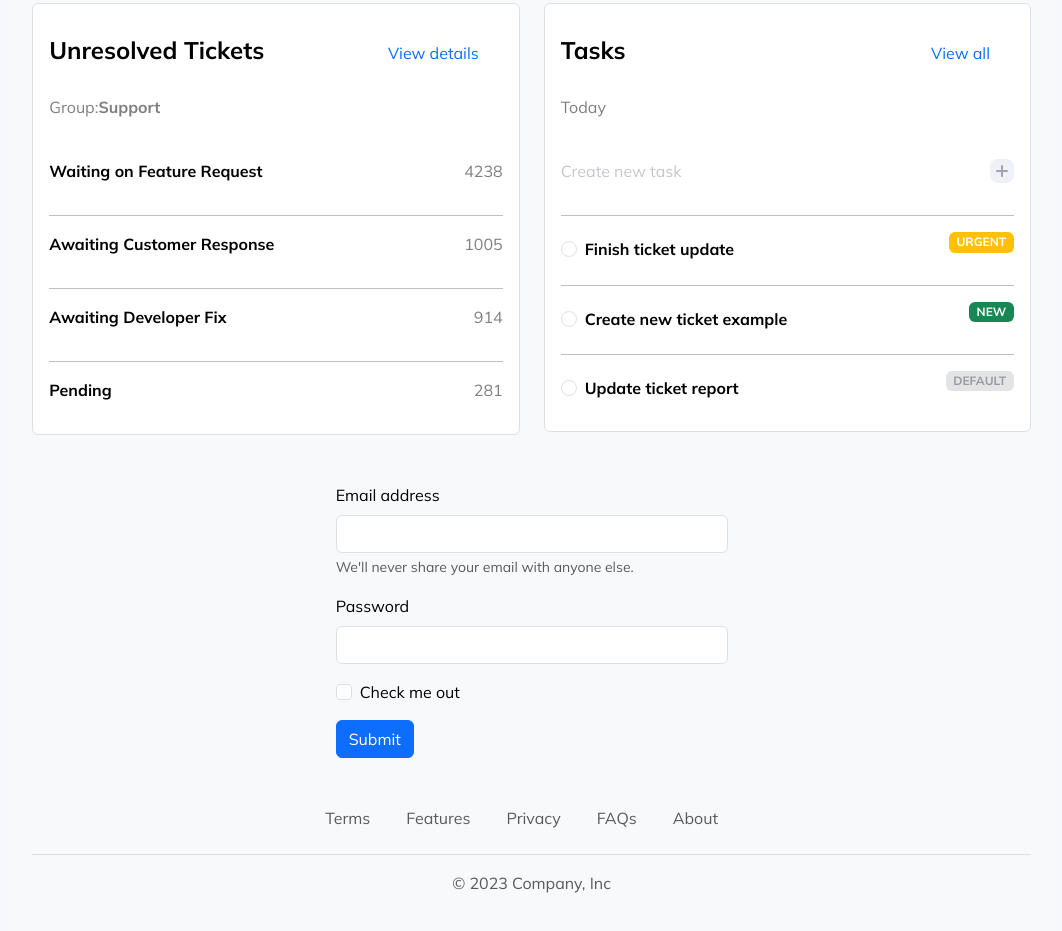
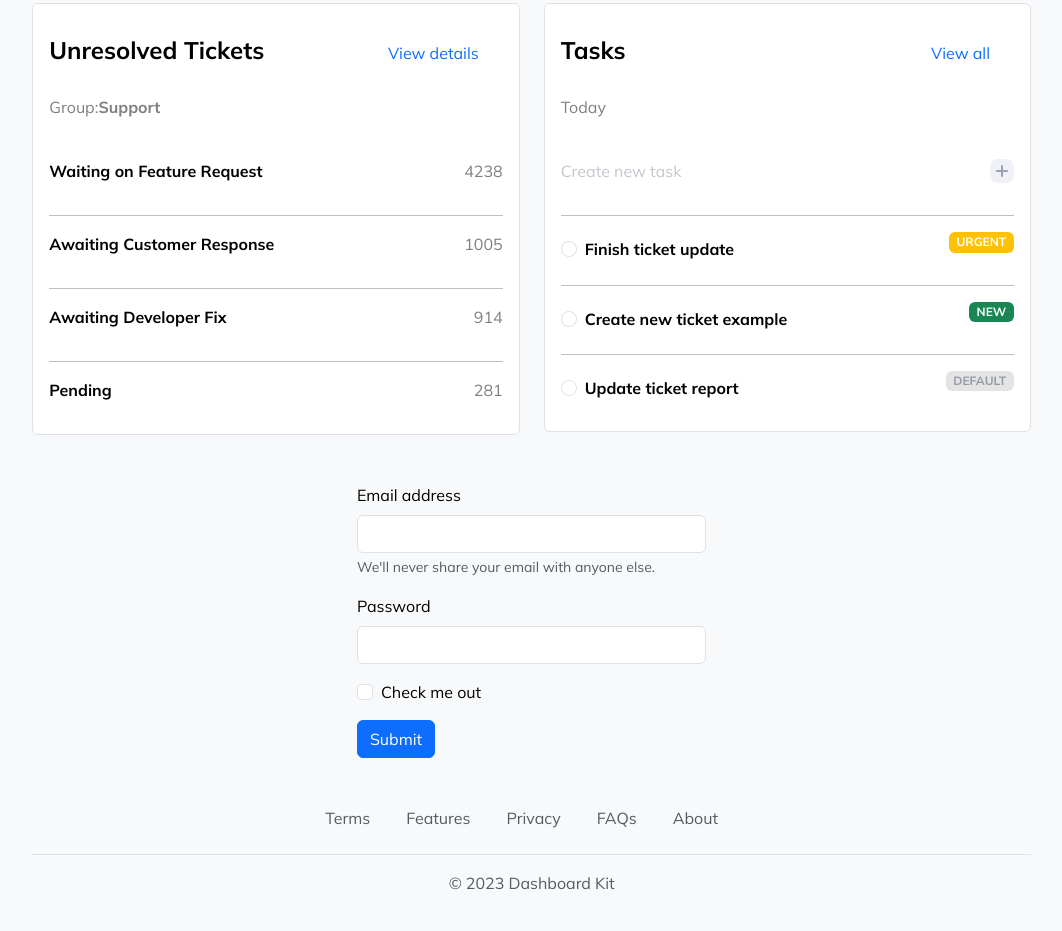
Before and after one commit to ChatFer/INM320SAA-Bootstrap, a website: page public/index.html in a window 1280 px wide. Shown: the part 865-1796 px from the top of the page, without its empty margins (213-1275 px from the left). Drawn offline with nearby package versions, Linux system fonts and the light colour scheme.

Commit message:
media update

```diff
--- a/public/assets/css/style.css
+++ b/public/assets/css/style.css
@@ -103,9 +103,15 @@ ul.navbar-nav.ms-auto.mb-2.mb-lg-0 {
   background-color: #e4e4e4 !important;
 }
 
+form {
+  width: 35%;
+  margin: auto;
+  flex-direction: column;
+}
+
 /*Media Query*/
-@media screen and (min-width:768px){
-
-
-
+@media screen and (max-width:768px){
+  form {
+    width: 100%;
+  }
 }
--- a/public/index.html
+++ b/public/index.html
@@ -435,7 +435,7 @@
             </section>
 
             <!--Form here-->
-            <form class="col-5 container align-items-center">
+            <form class="col flex-row align-items-center justify-content-center h-100 p-0">
                 <div class="mb-3">
                     <label for="exampleInputEmail1" class="form-label">Email address</label>
                     <input type="email" class="form-control" id="exampleInputEmail1" aria-describedby="emailHelp">
@@ -461,7 +461,7 @@
                     <li class="nav-item"><a href="#" class="nav-link px-2 text-body-secondary">FAQs</a></li>
                     <li class="nav-item"><a href="#" class="nav-link px-2 text-body-secondary">About</a></li>
                 </ul>
-                <p class="text-center text-body-secondary">© 2023 Company, Inc</p>
+                <p class="text-center text-body-secondary">© 2023 Dashboard Kit</p>
             </footer>
         </main>
         <!-- Main content ends here-->
```
